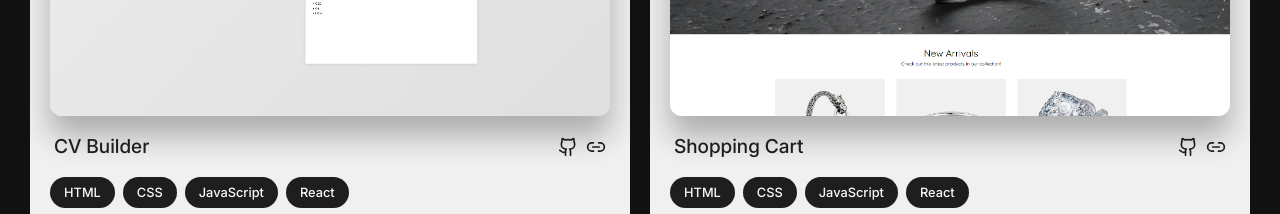
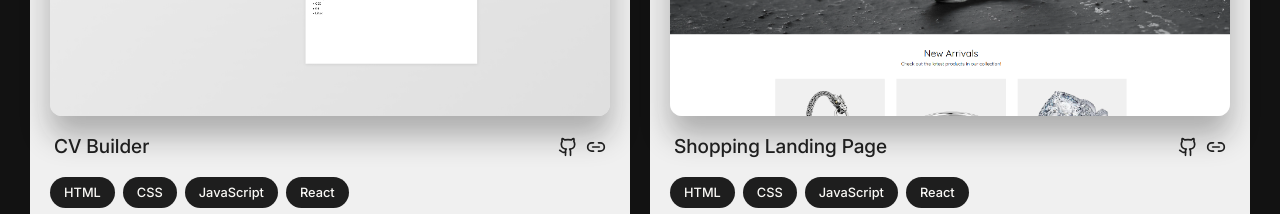
Before and after one commit to orokidd/portfolio, a React (Vite) app: page /projects in a window 1280 px wide. Shown: the part 1880-2094 px from the top of the page. Built offline with nearby package versions, Linux system fonts and the light colour scheme.

Commit message:
Project title change

```diff
--- a/src/assets/projects.ts
+++ b/src/assets/projects.ts
@@ -142,7 +142,7 @@ export const projects:Projects[] = [
 
   {
     id: 11,
-    name: "Shopping Cart",
+    name: "Shopping Landing Page",
     tech: ["HTML", "CSS", "JavaScript", "React"],
     links: {
       demo: "https://shopping-cart-orokidd.vercel.app/",
```
